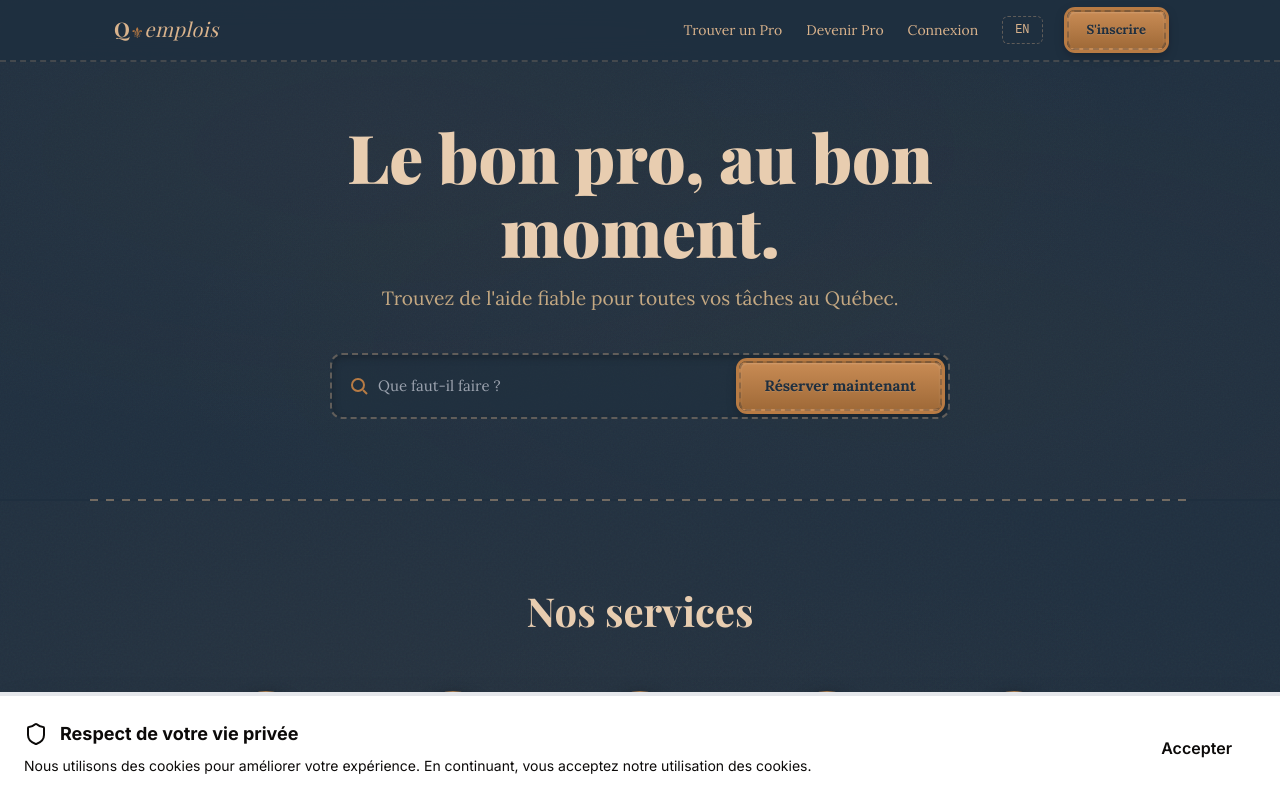
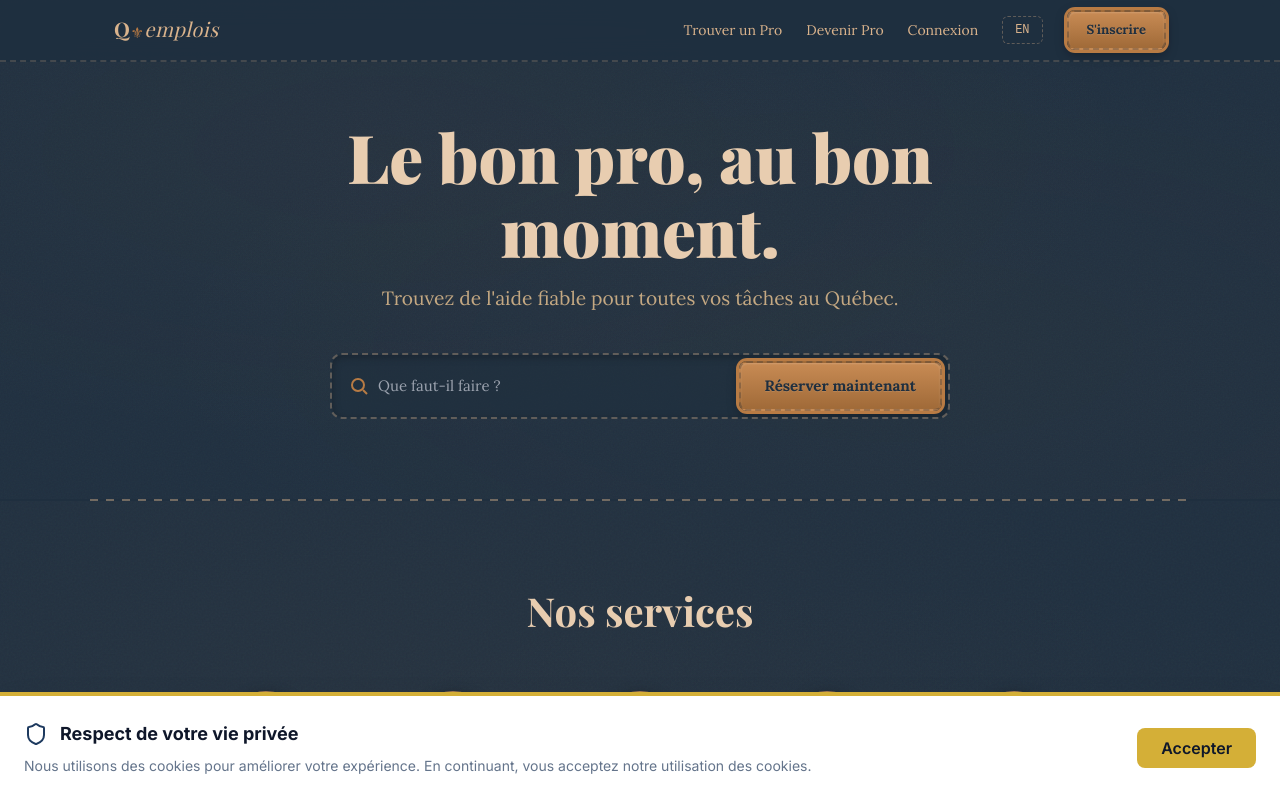
Before and after one commit to brandonlacoste9-tech/q-emplois, a React (Vite) app in the folder frontend/: page / in a window 1280 px wide. Shown: the top 798 px of the page. Built offline with nearby package versions, Linux system fonts and the light colour scheme; no server answers; a web font is replaced by a local one.

Commit message:
fix: add missing Tailwind color classes
- Add or-couture, cuir-bleu-fonce, cuir-bleu-profond, texte-secondaire
- Fixes CookieConsent component styling errors

```diff
--- a/frontend/tailwind.config.js
+++ b/frontend/tailwind.config.js
@@ -13,6 +13,10 @@ export default {
           dark: '#0C0A09',
           light: '#FFFFFF',
         },
+        'or-couture': '#D4AF37',
+        'cuir-bleu-fonce': '#1E3A5F',
+        'cuir-bleu-profond': '#0F172A',
+        'texte-secondaire': '#64748B',
         accent: {
           success: '#22C55E',
           error: '#EF4444',
```
